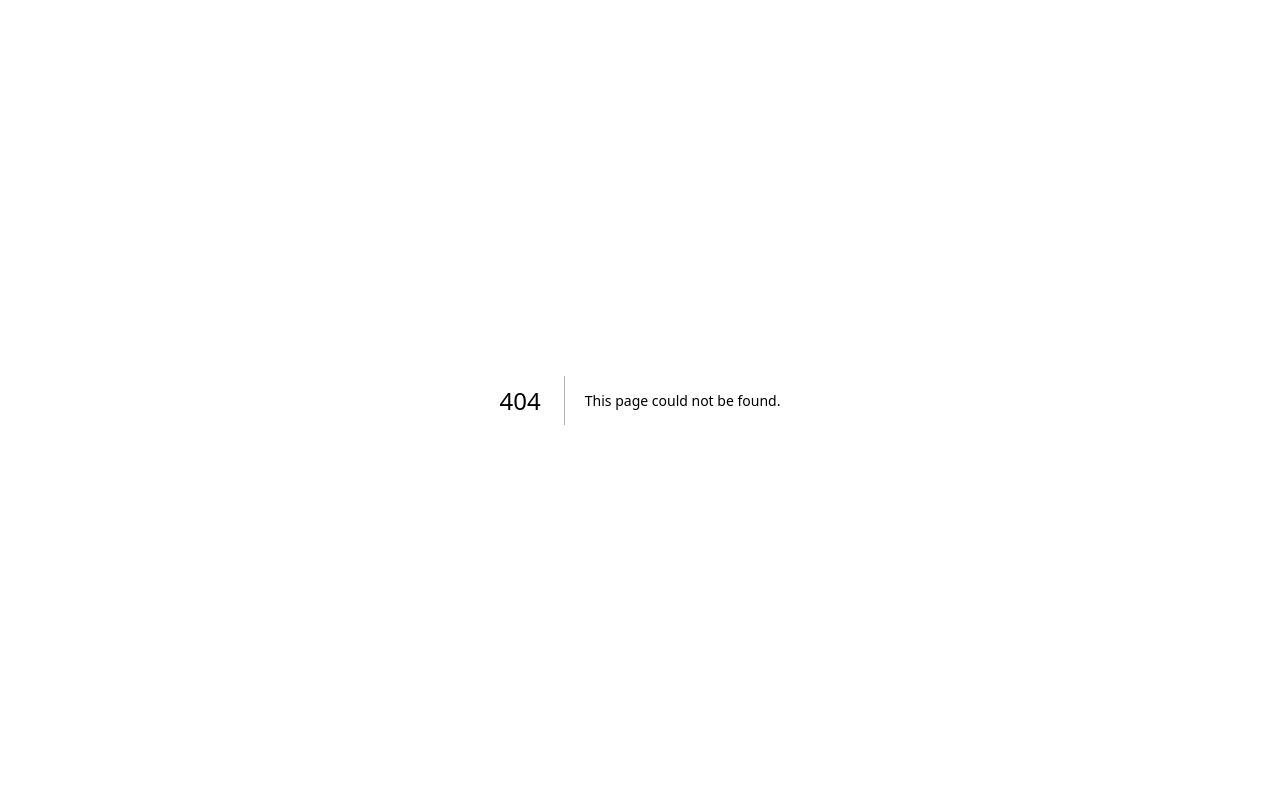
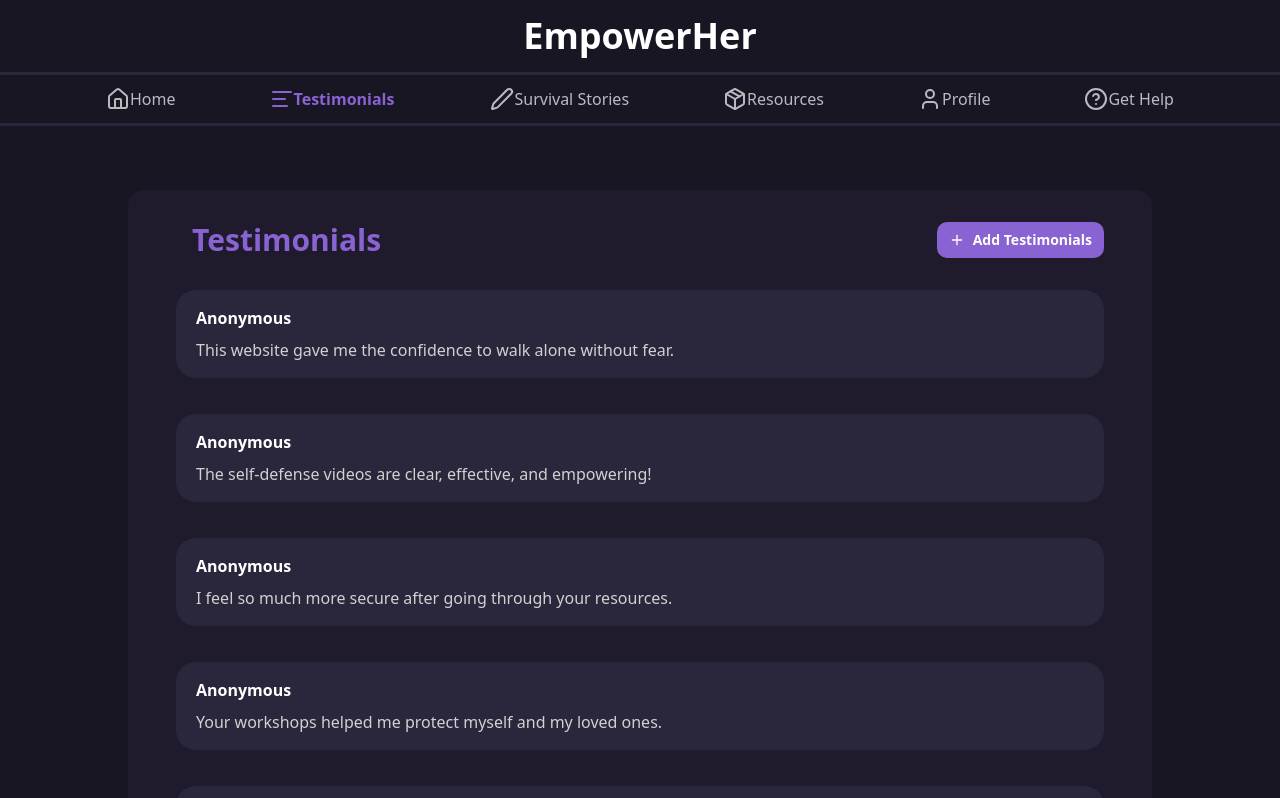
Before and after one commit to iamkazbrekker/empowerher-nextjs, a Next.js app: page /testimonials in a window 1280 px wide. Before the commit this address had no page. Shown: the top 798 px of the page. Built offline with nearby package versions, Linux system fonts and the light colour scheme.

Commit message:
completed testimonials - frontend

```diff
--- /dev/null
+++ b/src/app/testimonials/page.tsx
@@ -0,0 +1,48 @@
+"use client"
+
+import Footer from "@/components/footer"
+import HomeNavbar from "@/components/navbar"
+import TestimonialCard from "@/components/testimonial-card"
+import { Button } from "@/components/ui/button"
+import { Input } from "@/components/ui/input"
+import data from "@/data/values.json"
+import { PlusIcon } from "lucide-react"
+import { useState } from "react"
+
+function Testimonials() {
+    const [open,  setOpen] = useState(false)
+    return (
+        <div className="bg-[#191624] text-white flex flex-col min-h-screen">
+            <nav className="sticky top-0 w-full text-center z-50">
+                <HomeNavbar active="Testimonials" />
+            </nav>
+            <main className="flex-1 text-center flex flex-col items-center">
+                <div className="w-[80vw] bg-[#1f1b2c] rounded-2xl px-12 py-4 m-16">
+                    <div className="flex flex-row justify-between">
+                        <div className="text-3xl p-4 font-bold text-[#8a63d2]">Testimonials</div>
+                        <Button onClick={() => setOpen(true)} className="mt-4 p-4 bg-[#8a63d2] text-white py-2 px-5 rounded-lg cursor-pointer font-semibold transition duration-300 hover:bg-[#a07ae6]"><PlusIcon />Add Testimonials</Button>
+                    </div>
+                    <div className="flex flex-col gap-5">
+                        {data.testimonials.map(item => (
+                            <TestimonialCard key={item} testimonial={item} />
+                        ))}
+                    </div>
+                </div>
+                {open && (
+                <div className="fixed top-0 left-0 right-0 bottom-0 bg-black/80 z-1000  justify-center">
+                    <div className="bg-[#1f1b2c] p-5 rounded-[20px] w-[90vw] flex flex-col gap-4 m-16">
+                    <input className="h-[120px] p-2.5 resize-none rounded-[6px] bg-[#2a263c]" placeholder="Write your testimonial here..."></input>
+                    <Button className="bg-[#8a63d2] hover:bg-[#a07ae6]" onClick={()=> setOpen(false)}>Submit</Button>
+                    <Button variant={"destructive"} onClick={()=> setOpen(false)}>Cancel</Button>
+                    </div>
+                </div>
+                )}
+
+            </main>
+            <footer>
+                <Footer />
+            </footer>
+        </div>
+    )
+}
+export default Testimonials
--- /dev/null
+++ b/src/components/testimonial-card.tsx
@@ -0,0 +1,9 @@
+function TestimonialCard({ testimonial }: { testimonial: string }) {
+    return (
+        <div className="bg-[#2a263c] px-5 py-4 rounded-[20px] mt-4 flex flex-col text-left hover:scale-[1.02] hover:shadow-[0_0_20px_rgba(138,99,210,0.3)]">
+            <h3 className="mb-2 font-semibold">Anonymous</h3>
+            <p className="text-[#d1d1d1]">{testimonial}</p>
+        </div>
+    )
+}
+export default TestimonialCard
--- a/src/data/values.json
+++ b/src/data/values.json
@@ -106,5 +106,19 @@
             "description": "Prevention programs and training to stop domestic and sexual violence.",
             "href": "https://www.futureswithoutviolence.org/"
         }
+    ],
+    "testimonials": [
+        "This website gave me the confidence to walk alone without fear.",
+        "The self-defense videos are clear, effective, and empowering!",
+        "I feel so much more secure after going through your resources.",
+        "Your workshops helped me protect myself and my loved ones.",
+        "Finally, a community that truly supports women!",
+        "Thanks to this platform, I learned to escape dangerous situations.",
+        "Amazing initiative! Every woman should use this.",
+        "This hub gave me the strength I didn't know I had.",
+        "The survival stories are incredibly inspiring and real.",
+        "Practical tips, useful resources, and constant encouragement.",
+        "I found the help I needed when I felt helpless.",
+        "Grateful for the support and tools offered here."
     ]
 }
```
